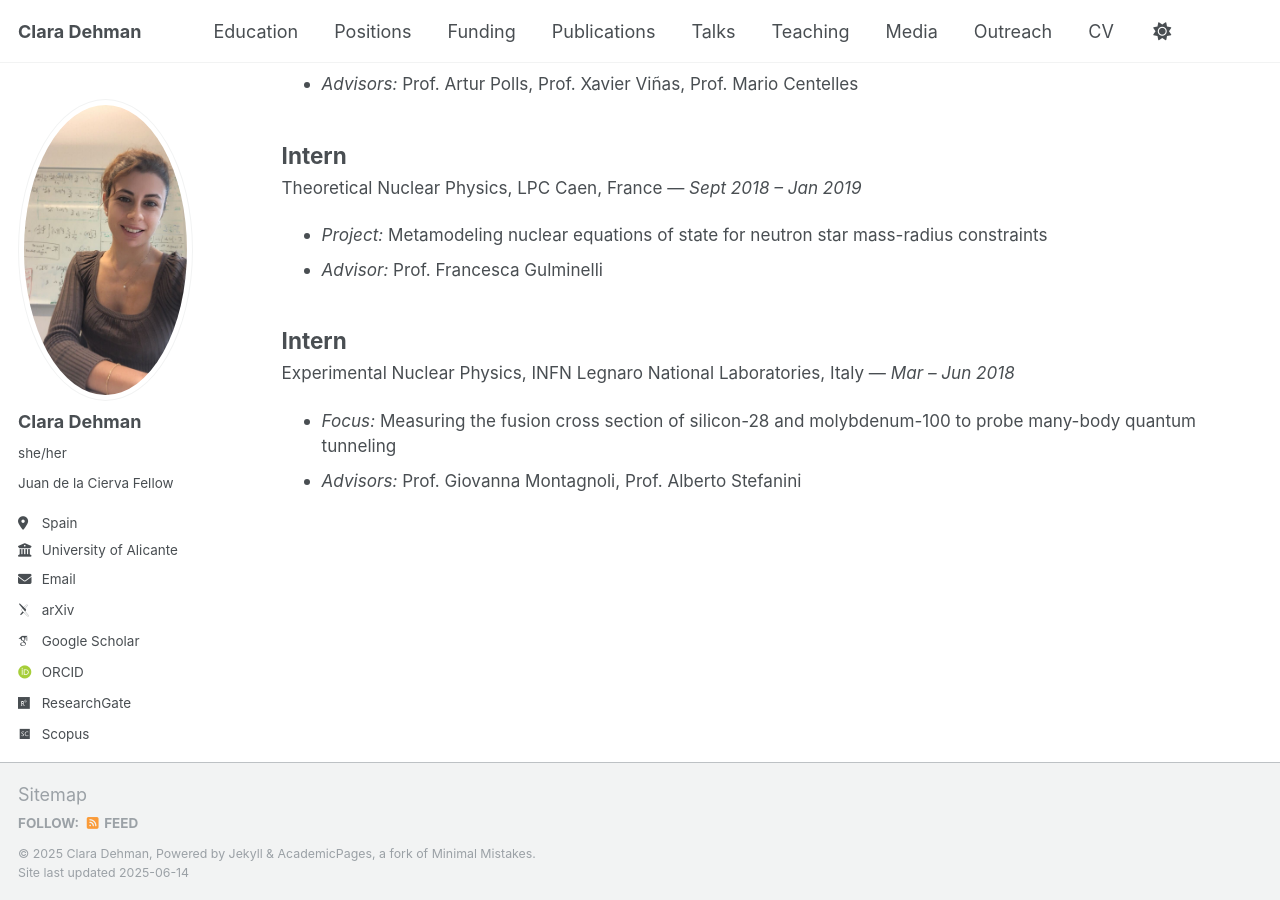
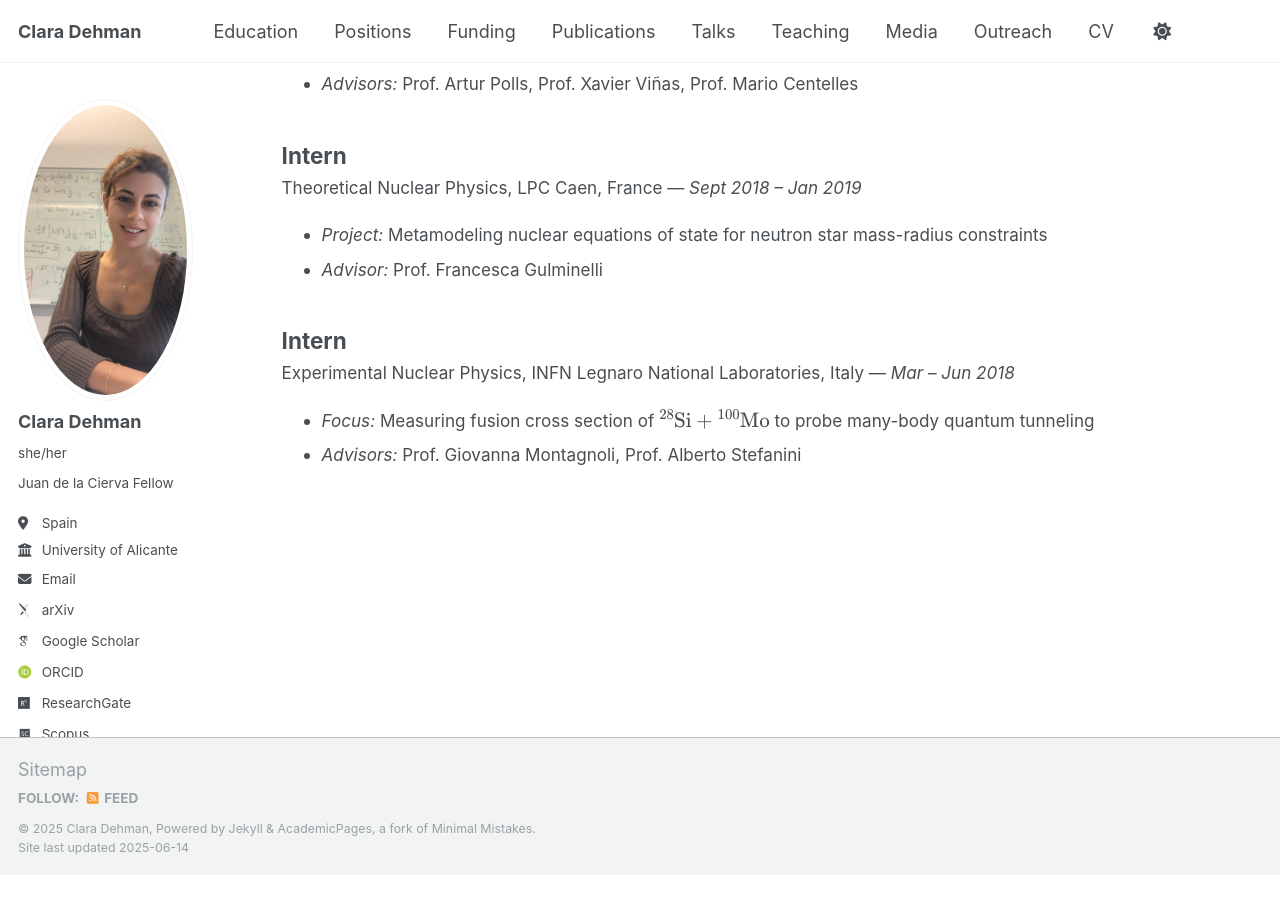
Before and after one commit to ClaraDehman/ClaraDehman.github.io, a Jekyll site: the page built from _pages/positions.html, in a window 1280 px wide and 900 px high, scrolled down 991 px. Built offline with Jekyll 4.4.1, drawn with Linux system fonts in a browser that asks for light colours; some web fonts are replaced; after the commit the page ends 1866 px from its top, so only the background shows below that.

Commit message:
fixing math positions.html

```diff
--- a/_pages/positions.html
+++ b/_pages/positions.html
@@ -66,7 +66,7 @@
   <h2 class="archive__item-title">Intern</h2>
   <p class="archive__item-excerpt" style="font-size: 0.95em;">Experimental Nuclear Physics, INFN Legnaro National Laboratories, Italy — <em>Mar – Jun 2018</em></p>
   <ul class="archive__item-excerpt" style="font-size: 0.95em;">
-    <li><em>Focus:</em> Measuring the fusion cross section of silicon-28 and molybdenum-100 to probe many-body quantum tunneling</li>
+    <li><em>Focus:</em> Measuring fusion cross section of \( {}^{28}\mathrm{Si} + {}^{100}\mathrm{Mo} \) to probe many-body quantum tunneling</li>
     <li><em>Advisors:</em> Prof. Giovanna Montagnoli, Prof. Alberto Stefanini</li>
   </ul>
 </div>
```
